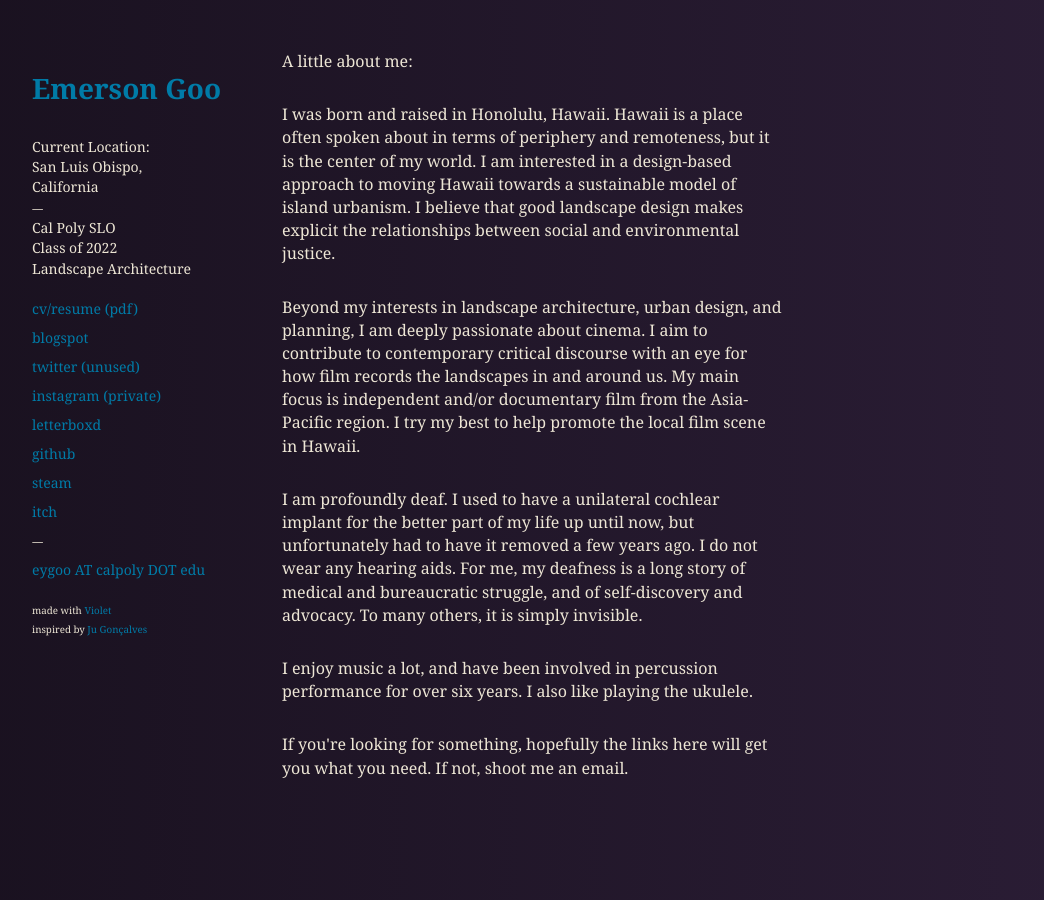
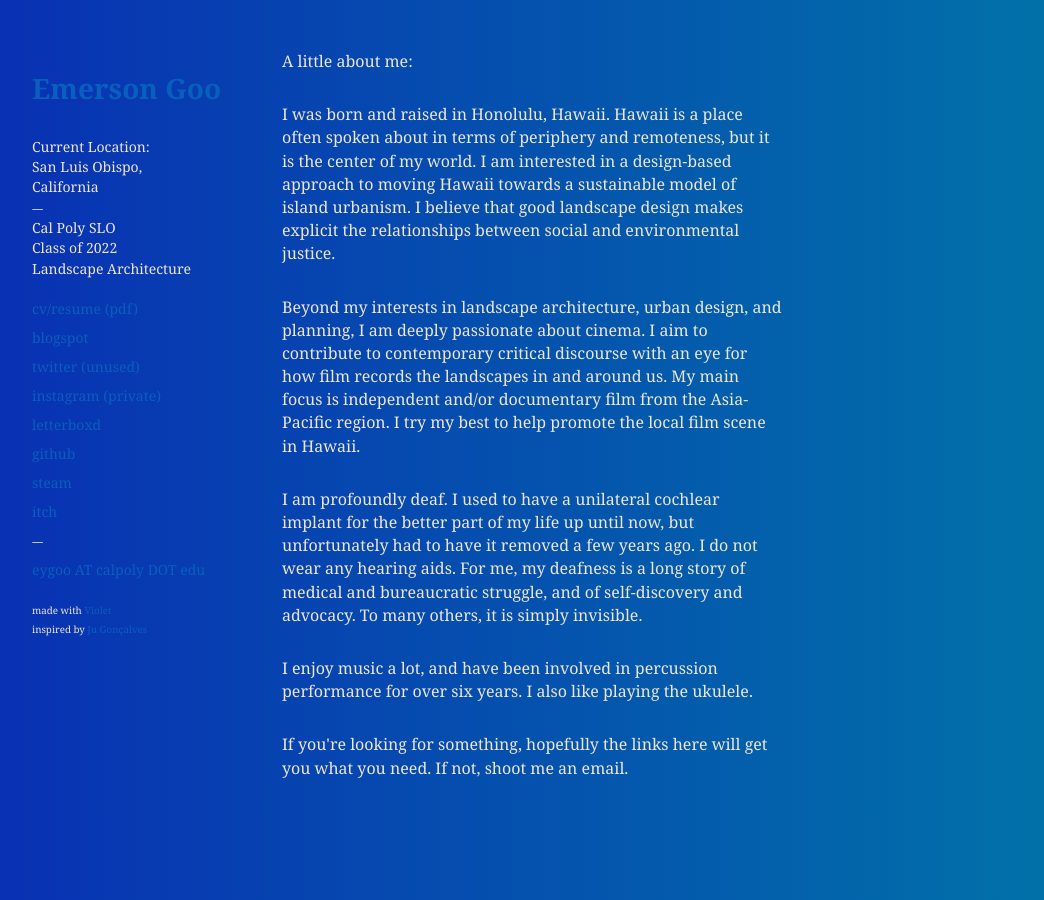
Before and after one commit to emersongoo/emersongoo.github.io, a Jekyll site: the page built from index.html, in a window 1280 px wide. Shown: the whole page, without its empty margins (68-1112 px from the left). Built offline with Jekyll 4.4.1, drawn with Linux system fonts in a browser that asks for light colours.

Commit message:
color change

```diff
--- a/_sass/home.sass
+++ b/_sass/home.sass
@@ -3,11 +3,11 @@
   background: #fff
 
 body
-  background: -webkit-linear-gradient(left, #19111f 0%, #2c1e37 100%)
-  background: -moz-linear-gradient(left, #19111f 0%, #2c1e37 100%)
-  background: -o-linear-gradient(left, #19111f 0%, #2c1e37 100%)
-  background: -ms-linear-gradient(left, #19111f 0%, #2c1e37 100%)
-  background: linear-gradient(to right, #19111f 0%, #2c1e37 100%)
+  background: -webkit-linear-gradient(left, #092DB4 0%, #007BA7 100%)
+  background: -moz-linear-gradient(left, #092DB4 0%, #007BA7 100%)
+  background: -o-linear-gradient(left, #092DB4 0%, #007BA7 100%)
+  background: -ms-linear-gradient(left, #092DB4 0%, #007BA7 100%)
+  background: linear-gradient(to right, #092DB4 0%, #007BA7 100%)
   color: $beta
   font-family: $font
   font-size: 14px
--- a/_sass/variables.sass
+++ b/_sass/variables.sass
@@ -1,6 +1,6 @@
 $font: "Georgia", serif
 
-$alpha: #007BA7
+$alpha: #095FBE
 $beta: #ede6d5
 $gama: #fcd174
 
```
